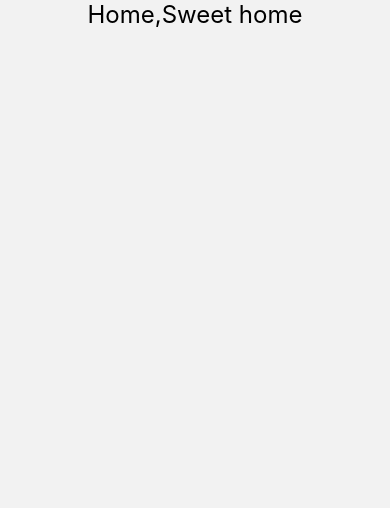
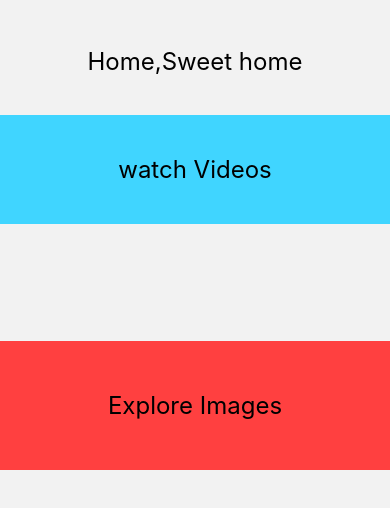
Before and after one commit to Bhupender202076/RN_login_video_image, a React Native app: screen /HomeScreen in a window 390 px wide. Shown: the top 508 px of the page. Built offline with nearby package versions, Linux system fonts and the light colour scheme.

Commit message:
before image vedio processing

```diff
--- a/package.json
+++ b/package.json
@@ -19,6 +19,7 @@
     "react-native": "0.71.8",
     "react-native-safe-area-context": "^4.6.3",
     "react-native-screens": "^3.22.0",
+    "react-native-video": "^5.2.1",
     "react-native-webview": "^13.2.2"
   },
   "devDependencies": {
--- /dev/null
+++ b/src/components/Images/Images.js
@@ -0,0 +1,53 @@
+import React from "react";
+import {
+  Text,
+  View,
+  TextInput,
+  StyleSheet,
+  Image,
+  TouchableOpacity,
+} from "react-native";
+import { useNavigation } from "@react-navigation/native";
+
+const Images = ({ ImageURL, description }) => {
+  const navigation = useNavigation();
+
+  const navigateImageScreen = () => {
+    navigation.navigate("ImageScreen");
+  };
+  return (
+    <TouchableOpacity onPress={navigateImageScreen}>
+      <View style={styles.container}>
+        <Image
+          style={styles.tinyLogo}
+          source={{
+            width: 50,
+            height: 70,
+            uri: ImageURL,
+          }}
+        />
+        <Text>{description}</Text>
+      </View>
+    </TouchableOpacity>
+  );
+};
+
+const styles = StyleSheet.create({
+  container: {
+    paddingTop: 25,
+
+    justifyContent: "flex-start",
+    alignItems: "center",
+    // display: "flex",
+    // flexWrap: "wrap",
+    // flexDirection: "row",
+  },
+  tinyLogo: {
+    width: "25%",
+    // maxWidth: 300,
+    height: 100,
+    marginBottom: 10,
+  },
+});
+
+export default Images;
--- /dev/null
+++ b/src/components/VideoPlayer/VideoPlayer.js
@@ -0,0 +1,29 @@
+import React, { Component } from "react";
+import Video from "react-native-video";
+import { Text, View, styles } from "react-native";
+
+const VideoPlayer = () => {
+  // const videoPlayer = React.useRef();
+
+  // const goFullScreen = () => {
+  //   if (videoPlayer.current) {
+  //     videoPlayer.current.presentFullscreenPlayer();
+  //   }
+  // };
+  return (
+    <View>
+      <Video
+        source={{
+          url: "https://www.youtube.com/watch?v=P96VK_nkUOA&ab_channel=EngineerCodewala",
+        }}
+        videoWidth={1600}
+        videoHeight={900}
+        paused={false}
+        // style={styles.BackgroundVideo}
+        repeat={true}
+      />
+    </View>
+  );
+};
+
+export default VideoPlayer;
--- /dev/null
+++ b/src/components/Videos/ImageScreen/ImageScreen.js
@@ -0,0 +1,37 @@
+import React, { Component } from "react";
+import {
+  Text,
+  View,
+  StyleSheet,
+  ImageBackground,
+  StatusBar,
+} from "react-native";
+
+const ImageScreen = () => {
+  return (
+    <View style={styles.container}>
+      <ImageBackground
+        source={{ ImageURL: "https://picsum.photos/200/300" }}
+        style={styles.ImageBackground}
+      >
+        <StatusBar style="auto" />
+      </ImageBackground>
+    </View>
+  );
+};
+
+const styles = StyleSheet.create({
+  container: {
+    flex: 1,
+    backgroundColor: "#fff",
+    alignItems: "center",
+    justifyContent: "center",
+  },
+  ImageBackground: {
+    flex: 1,
+    resizeMode: "cover",
+    width: "100%",
+    alignItems: "center",
+  },
+});
+export default ImageScreen;
--- /dev/null
+++ b/src/components/Videos/Videos.js
@@ -0,0 +1,51 @@
+import React from "react";
+import {
+  Text,
+  View,
+  TextInput,
+  StyleSheet,
+  Image,
+  TouchableOpacity,
+} from "react-native";
+import { useNavigation } from "@react-navigation/native";
+
+const Videos = ({ ImageURL, description, VideoURL }) => {
+  const navigation = useNavigation();
+
+  const navigateVideoPlayer = () => {
+    navigation.navigate("VideoPlayer");
+  };
+
+  return (
+    <TouchableOpacity onPress={navigateVideoPlayer}>
+      <View style={styles.container}>
+        <Image
+          style={styles.tinyLogo}
+          source={{
+            width: 50,
+            height: 70,
+            uri: ImageURL,
+          }}
+        />
+        <Text>{description}</Text>
+      </View>
+    </TouchableOpacity>
+  );
+};
+
+const styles = StyleSheet.create({
+  container: {
+    paddingTop: 25,
+
+    justifyContent: "center",
+    alignItems: "center",
+  },
+  tinyLogo: {
+    width: "95%",
+    // maxWidth: 300,
+    height: 200,
+    marginBottom: 10,
+  },
+});
+
+export default Videos;
--- a/src/screens/ConfirmEmailScreen/ConfirmEmailScreen.js
+++ b/src/screens/ConfirmEmailScreen/ConfirmEmailScreen.js
@@ -12,7 +12,7 @@ const ConfirmEmailScreen = () => {
 
   const onConfirmPressed = () => {
     // console.warn("onConfirmPressed");
-    navigation.navigate("Home");
+    navigation.navigate("HomeScreen");
   };
 
   const onSignInPresses = () => {
--- a/src/screens/HomeScreen/index.js
+++ b/src/screens/HomeScreen/index.js
@@ -1,14 +1,110 @@
 import React from "react";
-import { Text, View } from "react-native";
-const index = () => {
+import {
+  SafeAreaView,
+  Text,
+  View,
+  StyleSheet,
+  ScrollView,
+  TouchableOpacity,
+} from "react-native";
+import Navigation from "../../components/navigation";
+import Videos from "../../components/Videos/Videos";
+import { useNavigation } from "@react-navigation/native";
+// import CreateThumbnail from "react-native-create-thumbnail";
+
+const Index = () => {
+  const navigation = useNavigation();
+  const ExploreImages = () => {
+    navigation.navigate("ExploreImages");
+  };
+
+  const WatchVideos = () => {
+    navigation.navigate("WatchVideos");
+  };
   return (
-    <View>
-      <Text style={{ fontSize: 24, alignSelf: "center" }}>
-        {" "}
-        Home,Sweet home{" "}
+    <SafeAreaView style={styles.container}>
+      <Text style={{ fontSize: 24, alignSelf: "center", marginTop: "12%" }}>
+        Home,Sweet home
       </Text>
-    </View>
+      <ScrollView style={styles.scrollView}>
+        <View>
+          <TouchableOpacity style={styles.button1}>
+            <Text
+              style={{
+                fontSize: 24,
+                padding: 40,
+              }}
+              onPress={WatchVideos}
+            >
+              watch Videos
+            </Text>
+          </TouchableOpacity>
+        </View>
+
+        <View>
+          <TouchableOpacity style={styles.button2}>
+            <Text style={{ fontSize: 24, padding: 40 }} onPress={ExploreImages}>
+              Explore Images
+            </Text>
+          </TouchableOpacity>
+        </View>
+      </ScrollView>
+    </SafeAreaView>
   );
 };
 
-export default index;
+const styles = StyleSheet.create({
+  Text: {
+    marginTop: 100,
+    backgroundColor: "red",
+  },
+  root: {
+    height: "90%",
+    alignItems: "center",
+    padding: 20,
+  },
+
+  button1: {
+    alignItems: "center",
+    backgroundColor: "#40d5ff",
+    marginVertical: "10%",
+  },
+
+  button2: {
+    marginVertical: "20%",
+    alignItems: "center",
+    backgroundColor: "#ff4040",
+
+    padding: 10,
+  },
+});
+
+export default Index;
+
+{
+  /* <Videos
+  description="React Native Video Autoplay in Flatlist on Scroll 🔥 | In Hindi ✅ |
+  Engineer Codewala"
+  imageURL="https://picsum.photos/200/300"
+/> */
+}
+{
+  /* <Videos
+Vedio={{
+uri: "https://www.youtube.com/watch?v=2hgLnBZZVIc&ab_channel=SGCodes",
+}}
+thumbnail={{
+uri: "https://images.pexels.com/photos/461940/pexels-photo-461940.jpeg?auto=compress&cs=tinysrgb&w=1260&h=750&dpr=1",
+}}
+endthumbnail={{
+uri: "https://images.pexels.com/photos/461940/pexels-photo-461940.jpeg?auto=compress&cs=tinysrgb&w=1260&h=750&dpr=1",
+}}
+showDuration={true}
+autoplay
+controlsTimeout={2000}
+disableControlsAutoHide={true}
+// muted= {true}
+defaultMuted={true}
+pauseOnPress={true}
+/> */
+}
--- /dev/null
+++ b/src/screens/ImageGallery/ImageGallery.js
@@ -0,0 +1,42 @@
+import React, { Component } from "react";
+import { ScrollView, Text, View, StyleSheet, SafeAreaView } from "react-native";
+import Images from "../../components/Images/Images";
+
+const ImageGallery = () => {
+  const Data = [
+    {
+      ImageURL: "https://picsum.photos/200/300",
+    },
+    { ImageURL: "https://picsum.photos/200/300" },
+    { ImageURL: "https://picsum.photos/seed/picsum/200/300" },
+    { ImageURL: "https://picsum.photos/200/300" },
+    { ImageURL: "https://picsum.photos/id/1/200/300" },
+    { ImageURL: "https://picsum.photos/200/300/?blur=2" },
+    { ImageURL: "https://picsum.photos/200/300/?blur" },
+    { ImageURL: "https://picsum.photos/200/300.jpg" },
+    { ImageURL: "https://picsum.photos/v2/list" },
+  ];
+
+  return (
+    <ScrollView>
+      <Text style={style.root}>Image Gallery </Text>
+      <View>
+        {Data.map((item) => (
+          <Images description={item.description} ImageURL={item.ImageURL} />
+        ))}
+      </View>
+    </ScrollView>
+  );
+};
+
+const style = StyleSheet.create({
+  root: {
+    alignItems: "center",
+    padding: 20,
+    justifyContent: "center",
+    alignSelf: "center",
+    fontSize: 40,
+    marginTop: 30,
+  },
+});
+export default ImageGallery;
--- a/src/screens/NewPasswordScreen/NewPasswordScreen.js
+++ b/src/screens/NewPasswordScreen/NewPasswordScreen.js
@@ -13,7 +13,7 @@ const NewPasswordScreen = () => {
 
   const onSubmitPressed = () => {
     // console.warn("onSubmitPressed");
-    navigation.navigate("Home");
+    navigation.navigate("HomeScreen");
   };
 
   const onSignInPresses = () => {
--- a/src/screens/SignInScreen/SignInScreen.js
+++ b/src/screens/SignInScreen/SignInScreen.js
@@ -24,7 +24,7 @@ const SignInScreen = () => {
     console.warn("Sign in");
     //validate user
 
-    navigation.navigate("Home");
+    navigation.navigate("HomeScreen");
   };
 
   const onForgotPasswordPressed = () => {
--- /dev/null
+++ b/src/screens/WatchVideos/WatchVideos.js
@@ -0,0 +1,70 @@
+import React, { Component } from "react";
+import { ScrollView, Text, View, StyleSheet } from "react-native";
+import Videos from "../../components/Videos/Videos";
+
+const WatchVideos = () => {
+  const Data = [
+    {
+      ImageURL: "https://picsum.photos/200/300",
+      VideoURL:
+        "https://www.youtube.com/watch?v=P96VK_nkUOA&ab_channel=EngineerCodewala",
+      description:
+        "React Native Video Autoplay in Flatlist on Scroll 🔥 | In Hindi ✅ | Engineer Codewala",
+    },
+    {
+      ImageURL: "https://picsum.photos/seed/picsum/200/300",
+      description:
+        "React Native Stack , Drawer and Bottom Navigator 🔥 | In Hindi ✅ | in Hindi ✅ | Engineer Codewala",
+      VideoURL:
+        "https://www.youtube.com/watch?v=P96VK_nkUOA&ab_channel=EngineerCodewala",
+    },
+    {
+      ImageURL: "https://picsum.photos/200/300?grayscale",
+      description:
+        "Master React Native - What is Component ? 🔥 | Step by Step in Hindi | Engineer Codewala",
+      VideoURL:
+        "https://www.youtube.com/watch?v=P96VK_nkUOA&ab_channel=EngineerCodewala",
+    },
+    {
+      ImageURL: "https://picsum.photos/200/300/?blur",
+      description:
+        "Home Page of Online Education App in React Native Project in Hindi",
+      VideoURL:
+        "https://www.youtube.com/watch?v=P96VK_nkUOA&ab_channel=EngineerCodewala",
+    },
+    {
+      ImageURL: "https://picsum.photos/200/300/?blur=2",
+      description: "React Native Online Education App Final Touch ...........",
+      VideoURL:
+        "https://www.youtube.com/watch?v=P96VK_nkUOA&ab_channel=EngineerCodewala",
+    },
+  ];
+
+  return (
+    <ScrollView>
+      <View>
+        <Text style={style.root}>Vedios </Text>
+        {Data.map((item) => (
+          <Videos
+            description={item.description}
+            ImageURL={item.ImageURL}
+            VideoURL={item.VideoURL}
+          />
+        ))}
+      </View>
+    </ScrollView>
+  );
+};
+
+const style = StyleSheet.create({
+  root: {
+    alignItems: "center",
+    padding: 20,
+    justifyContent: "center",
+    alignSelf: "center",
+    fontSize: 40,
+    marginTop: 30,
+  },
+});
+
+export default WatchVideos;
```
Also changed, not shown: src/components/navigation/index.js (+8 -0 lines), 1 other file (tests, documents, lock files or other folders).
